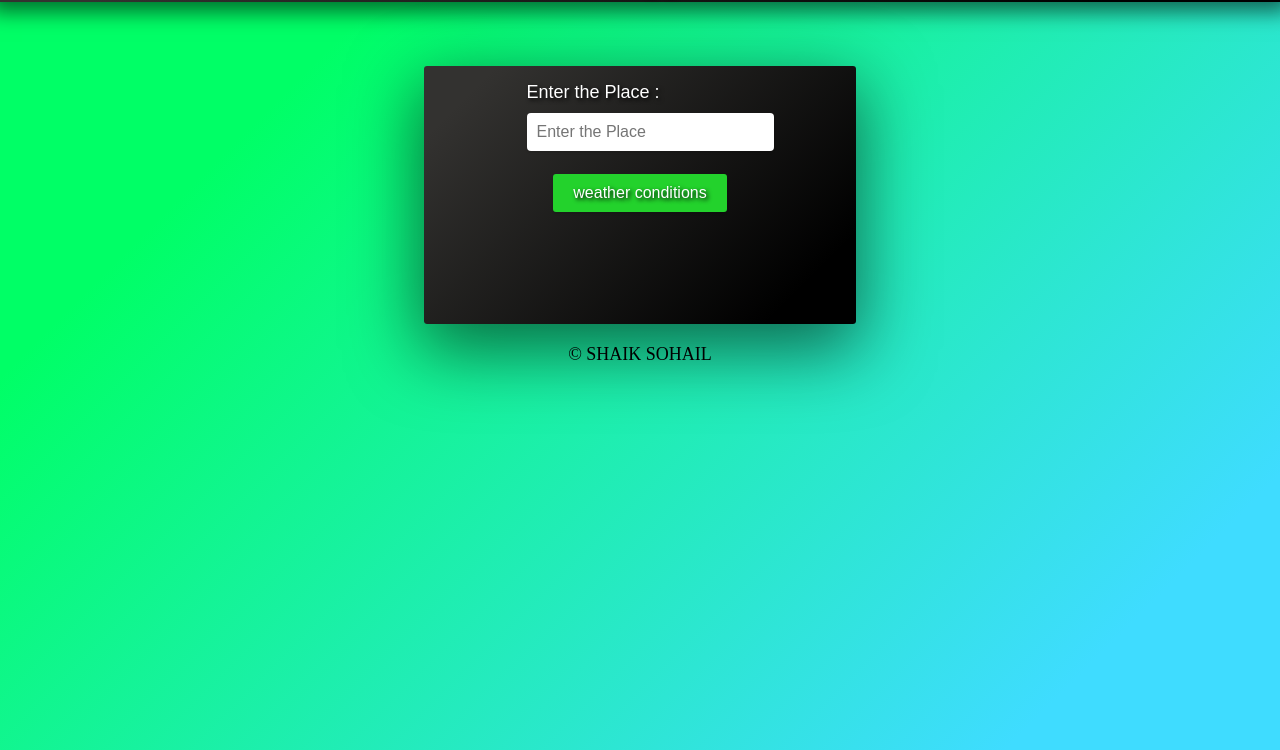
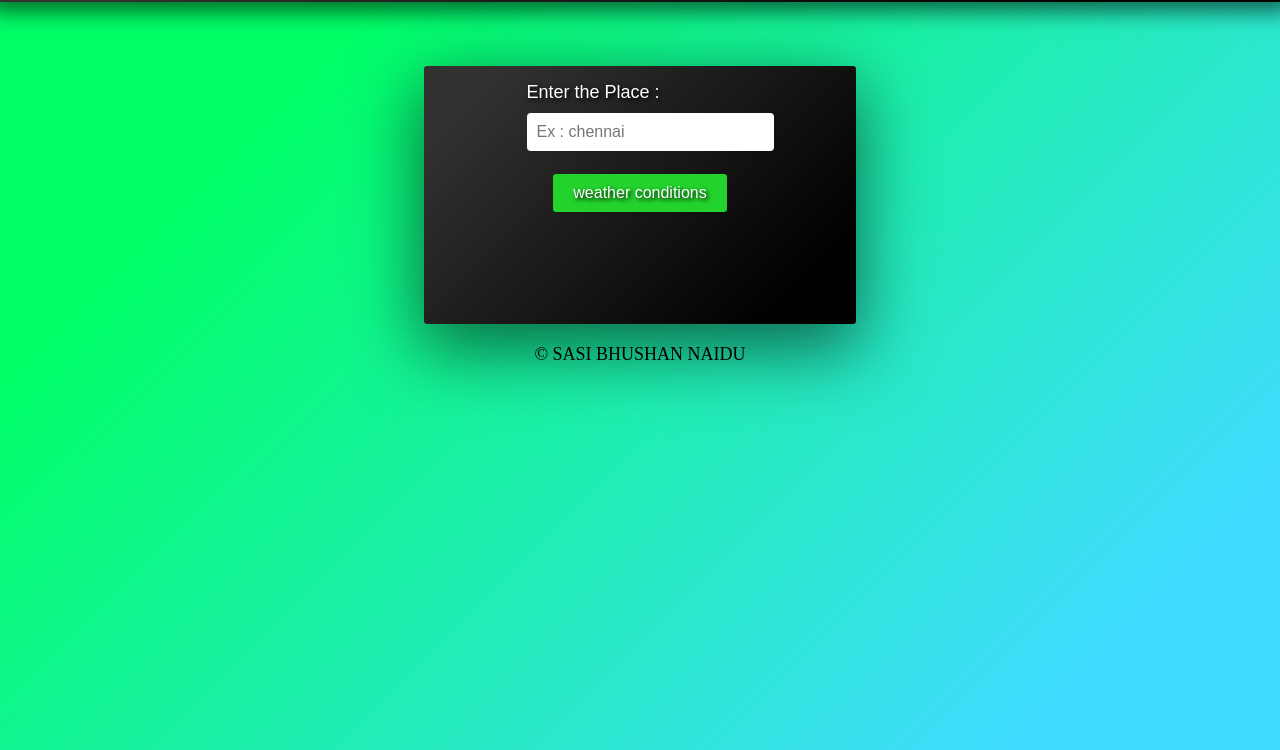
Before and after one commit to naidupinninti1922/sasi-whether-application, a plain HTML site: page index.html in a window 1280 px wide. Shown: the part 50-800 px from the top of the page. Drawn offline with Linux system fonts and the light colour scheme; a web font is replaced by a local one.

Commit message:
Update index.html

```diff
--- a/index.html
+++ b/index.html
@@ -19,7 +19,7 @@
     <div class="container">
         <div class="container1">
             <p>Enter the Place :</p>
-            <input type="text" id="city" placeholder="Enter the Place">
+            <input type="text" id="city" placeholder="Ex : chennai">
         </div>
         <div class="button">
             <button id="btn" onclick="displayWeather">weather conditions</button>
@@ -28,7 +28,7 @@
     </div>
    <script src="script.js"></script>
     <footer class="footer">
-        <span>&#169 SHAIK SOHAIL</span>
+        <span>&#169 SASI BHUSHAN NAIDU</span>
     </footer>
 </body>
 </html>
```
